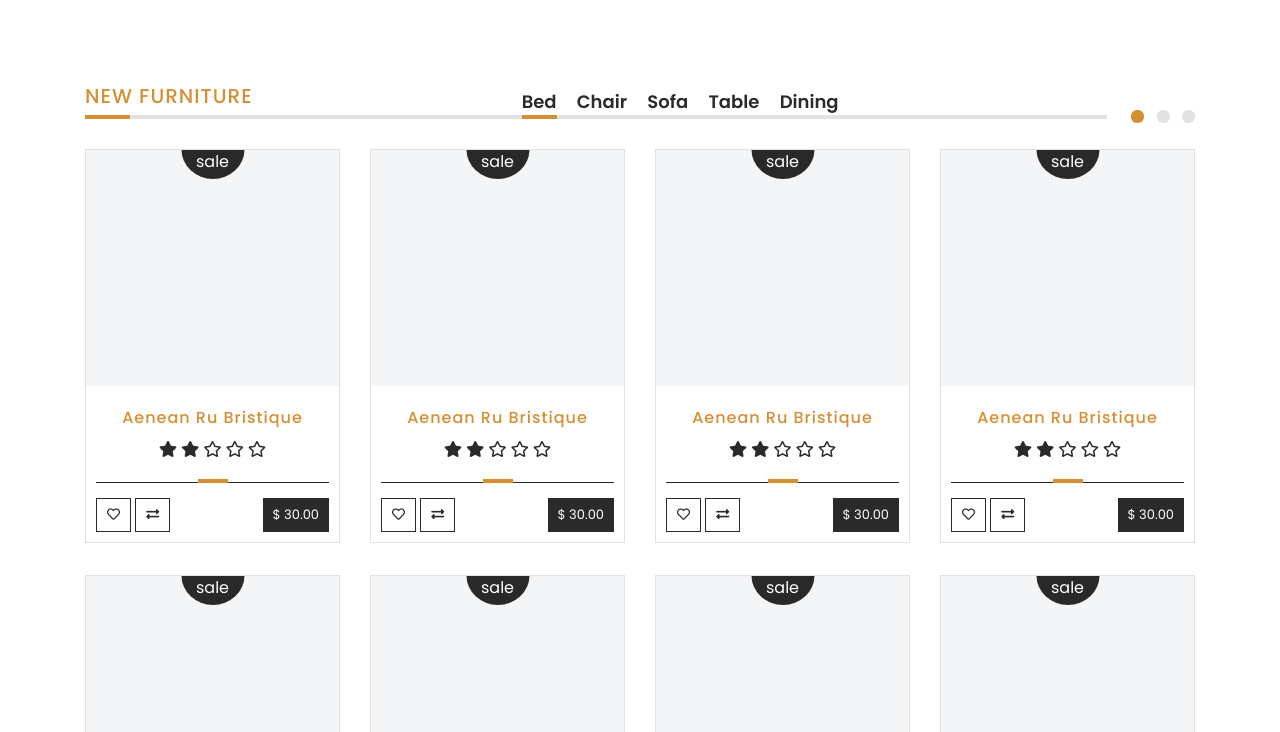
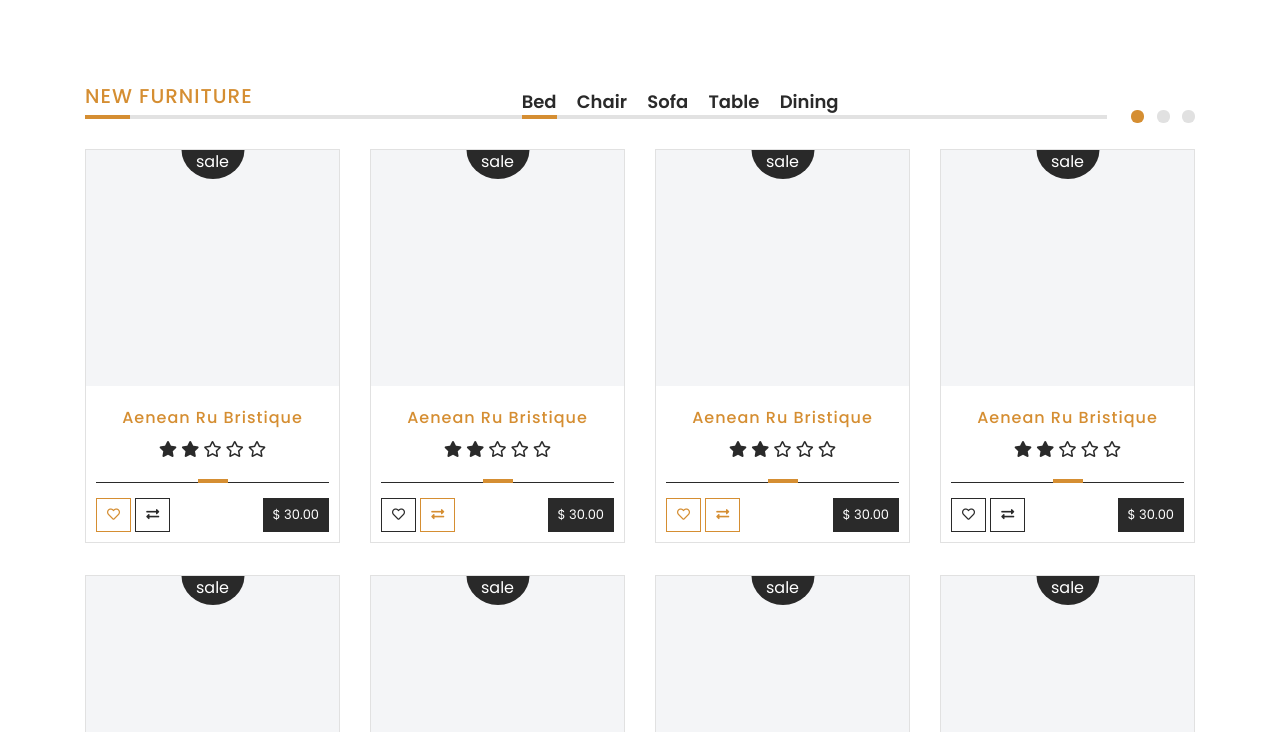
Before and after one commit to Varenthein/WDP-1907-01, a website built with Parcel: page src/index.html in a window 1280 px wide. Shown: the part 526-1258 px from the top of the page. Built offline with nearby package versions, Linux system fonts and the light colour scheme.

Commit message:
Add class .active to buttons - product box

```diff
--- a/src/partials/50_section-products.html
+++ b/src/partials/50_section-products.html
@@ -43,7 +43,7 @@
           <div class="line"></div>
           <div class="actions">
             <div class="outlines">
-              <a href="#" class="btn-outline"><i class="far fa-heart"></i></a>
+              <a href="#" class="btn-outline active"><i class="far fa-heart"></i></a>
               <a href="#" class="btn-outline"><i class="fas fa-exchange-alt"></i></a>
             </div>
             <div class="price"><div class="btn-main-small no-hover">$ 30.00</div></div>
@@ -72,7 +72,9 @@
           <div class="actions">
             <div class="outlines">
               <a href="#" class="btn-outline"><i class="far fa-heart"></i></a>
-              <a href="#" class="btn-outline"><i class="fas fa-exchange-alt"></i></a>
+              <a href="#" class="btn-outline active"
+                ><i class="fas fa-exchange-alt"></i
+              ></a>
             </div>
             <div class="price"><div class="btn-main-small no-hover">$ 30.00</div></div>
           </div>
@@ -99,8 +101,10 @@
           <div class="line"></div>
           <div class="actions">
             <div class="outlines">
-              <a href="#" class="btn-outline"><i class="far fa-heart"></i></a>
-              <a href="#" class="btn-outline"><i class="fas fa-exchange-alt"></i></a>
+              <a href="#" class="btn-outline active"><i class="far fa-heart"></i></a>
+              <a href="#" class="btn-outline active"
+                ><i class="fas fa-exchange-alt"></i
+              ></a>
             </div>
             <div class="price"><div class="btn-main-small no-hover">$ 30.00</div></div>
           </div>
--- a/src/sass/components/_button.scss
+++ b/src/sass/components/_button.scss
@@ -34,3 +34,8 @@
     color: #ffffff;
   }
 }
+
+.active {
+  border-color: #d58e32;
+  color: #d58e32;
+}
```
